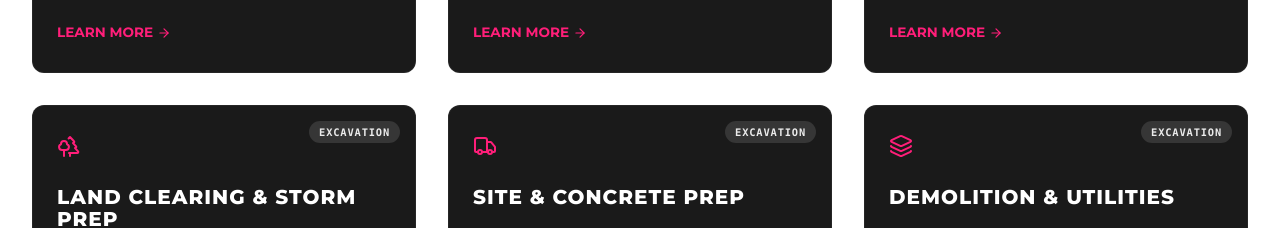
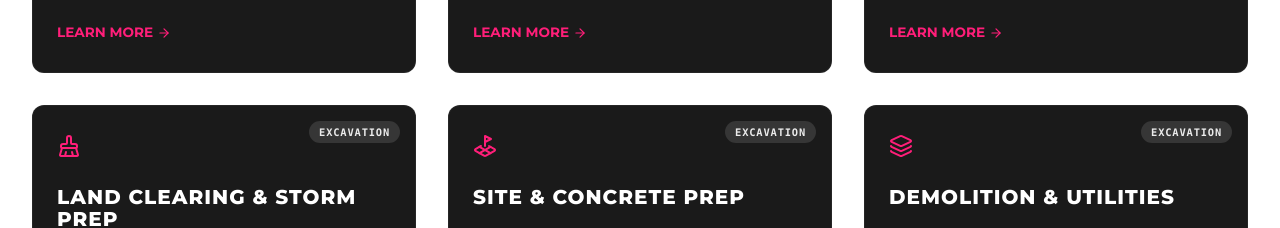
Before and after one commit to webstix-git/Flash-fence, a Next.js app: page /services in a window 1280 px wide. Shown: the part 2000-2228 px from the top of the page. Built offline with nearby package versions, Linux system fonts and the light colour scheme.

Commit message:
reupload

```diff
--- a/src/app/services/page.tsx
+++ b/src/app/services/page.tsx
@@ -6,8 +6,8 @@ import {
   ShieldCheck,
   Hammer,
   Wrench,
-  Trees,
-  Truck,
+  BrushCleaning,
+  LandPlot,
   Layers,
   ArrowRight,
 } from "lucide-react";
@@ -139,7 +139,7 @@ export default function ServicesIndex() {
             <div className="service-card service-card-dark">
               <span className="what-we-do-tag what-we-do-tag--excavation">Excavation</span>
               <div className="service-icon-box">
-                <Trees size={24} />
+                <BrushCleaning size={24} />
               </div>
               <h3>Land Clearing &amp; Storm Prep</h3>
               <p>Removing thick brush, small trees, storm damage, and old fencing. Clean line prep for property development.</p>
@@ -151,7 +151,7 @@ export default function ServicesIndex() {
             <div className="service-card service-card-dark">
               <span className="what-we-do-tag what-we-do-tag--excavation">Excavation</span>
               <div className="service-icon-box">
-                <Truck size={24} />
+                <LandPlot size={24} />
               </div>
               <h3>Site &amp; Concrete Prep</h3>
               <p>Grading, soil compaction, and digging out sub-bases for concrete pads, patios, driveways, or fence lines.</p>
```
Also changed, not shown: src/app/page.tsx (+6 -6 lines).
